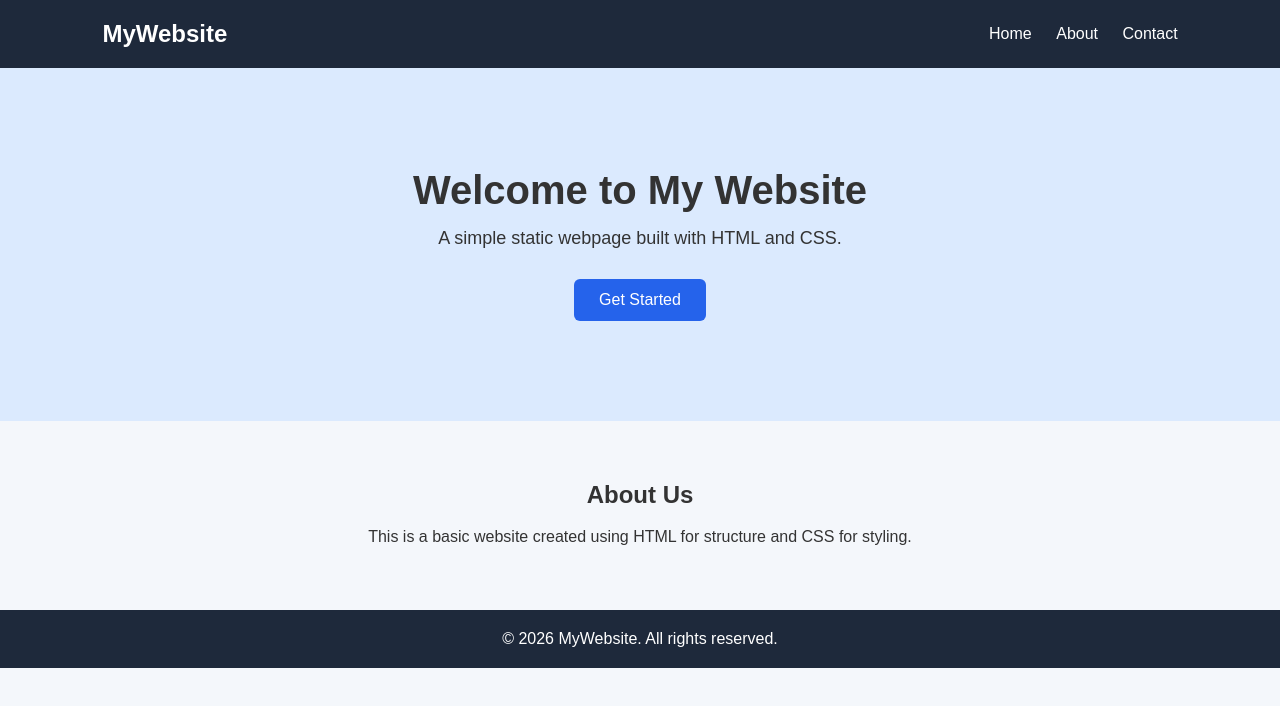
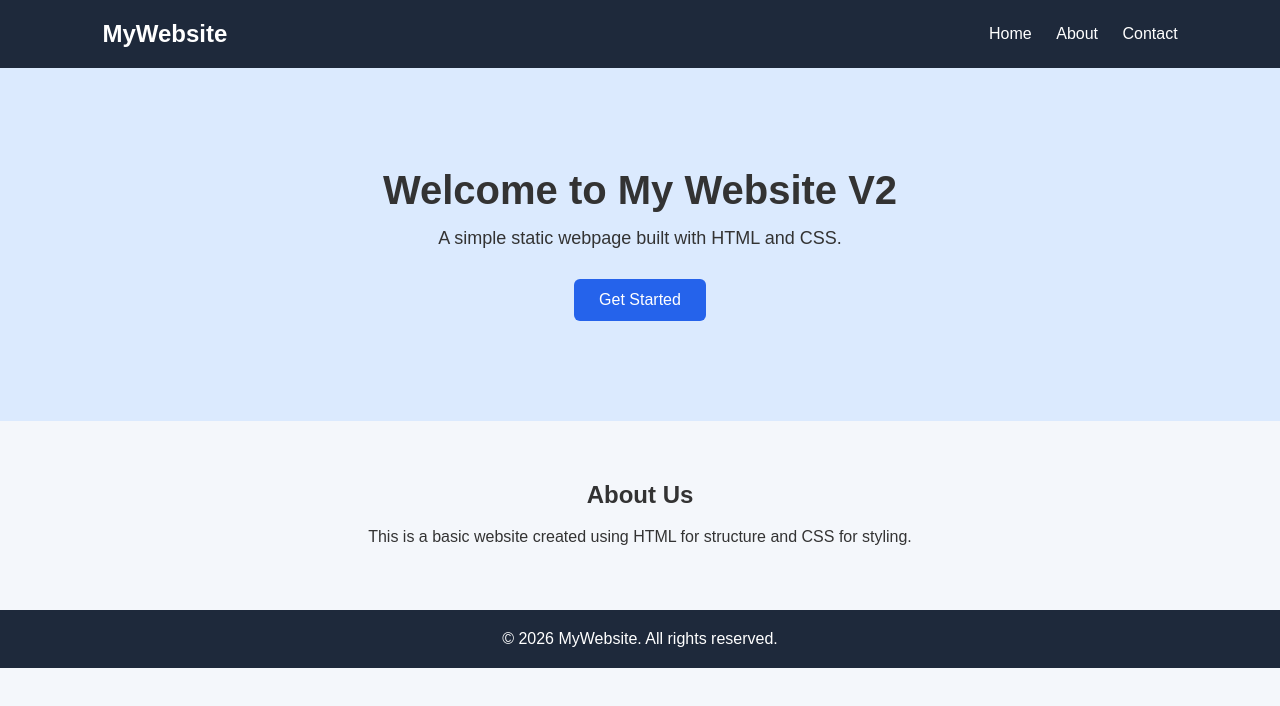
Before and after one commit to rkyadav110/Static-Webpage, a plain HTML site: page index.html in a window 1280 px wide. Drawn offline with Linux system fonts and the light colour scheme.

Commit message:
Update welcome message in index.html

```diff
--- a/index.html
+++ b/index.html
@@ -20,7 +20,7 @@
 
     <main>
         <section class="hero">
-            <h1>Welcome to My Website</h1>
+            <h1>Welcome to My Website V2</h1>
             <p>A simple static webpage built with HTML and CSS.</p>
             <a href="#about" class="btn">Get Started</a>
         </section>
```
